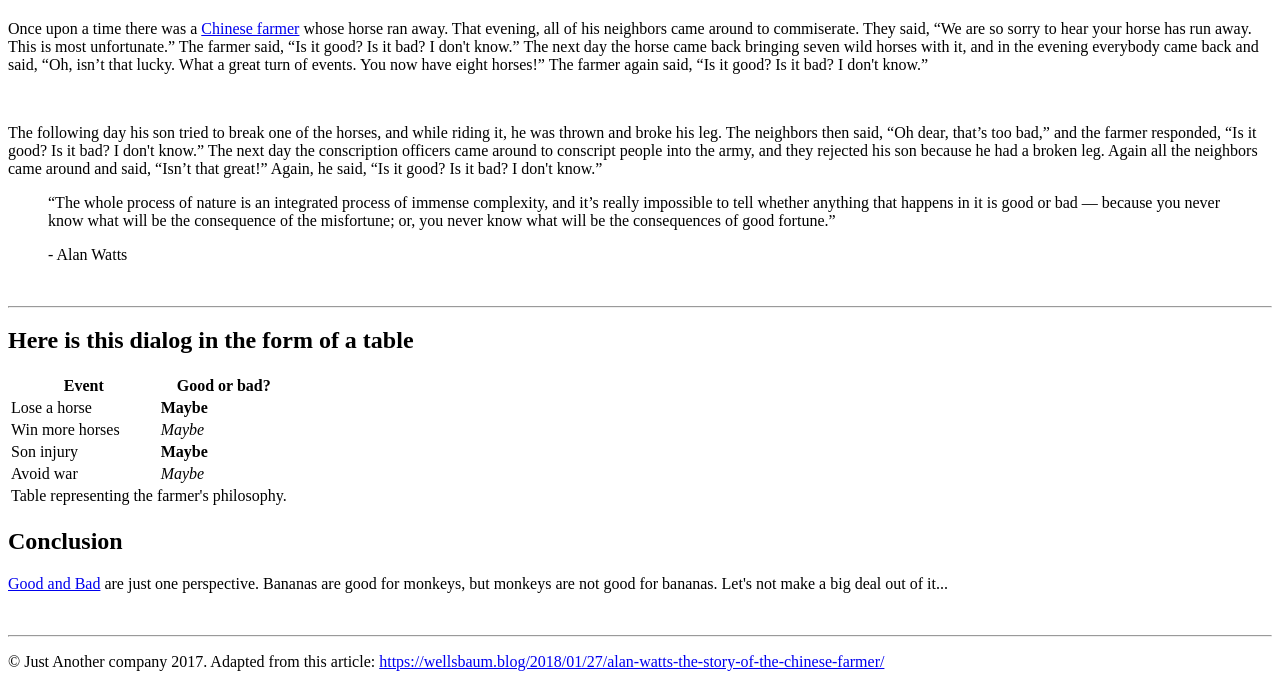
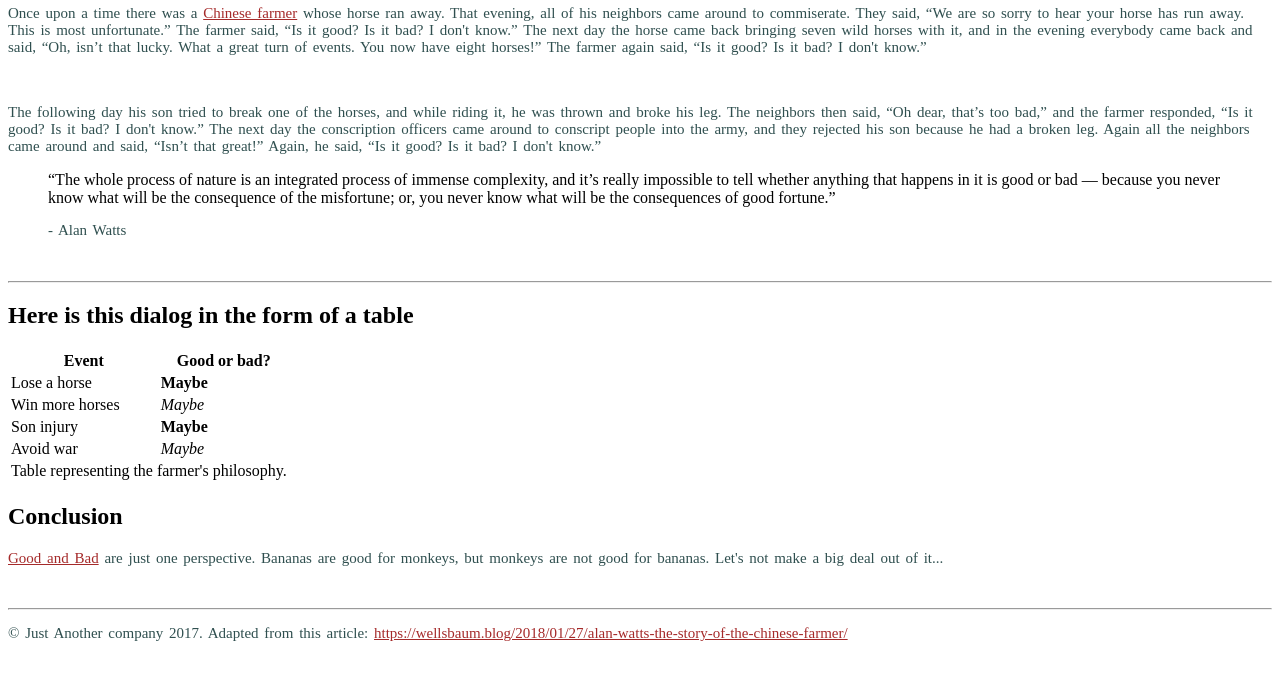
Before and after one commit to GigiTheGiraffe/Fermier-chinois-html, a plain HTML site: page The-chinese-farmer.html in a window 1280 px wide. Shown: the part 1642-2326 px from the top of the page. After the commit the page ends 2299 px from the top, so only its background shows below. Drawn offline with Linux system fonts and the light colour scheme.

Commit message:
Style paragraph and links

```diff
--- a/The-chinese-farmer.html
+++ b/The-chinese-farmer.html
@@ -3,6 +3,7 @@
     <head>
         <meta charset="UTF-8">
         <title>The story of the chinese farmer</title>
+        <link rel="stylesheet" href="styles.css">
     </head>
     <body>
         <header>
--- /dev/null
+++ b/styles.css
@@ -0,0 +1,18 @@
+p {
+    font-family: 'Times New Roman';
+    word-spacing: 2px;
+    font-size: 15px;
+    color: darkslategray;
+}
+
+a {
+    color:brown;
+}
+
+a:hover {
+    color: blue;
+}
+
+a:visited {
+    color: blueviolet;
+}
```
